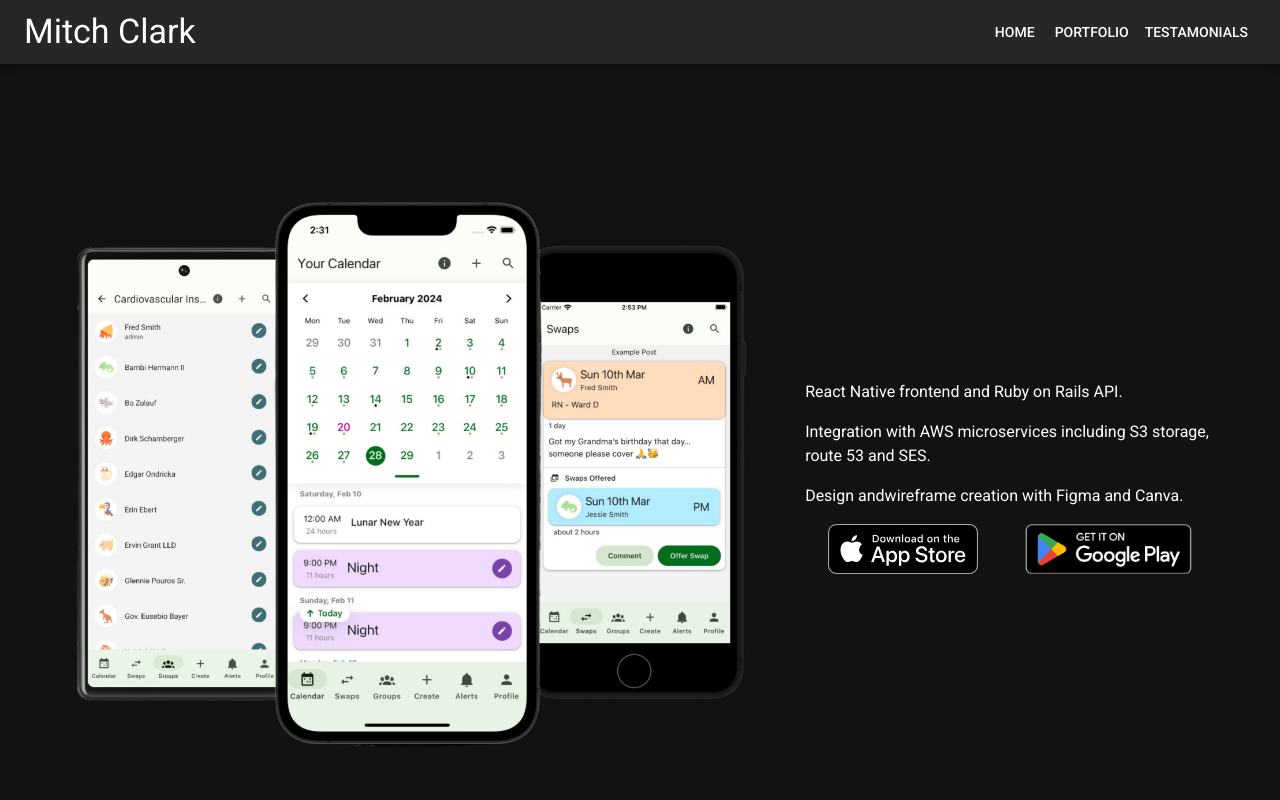
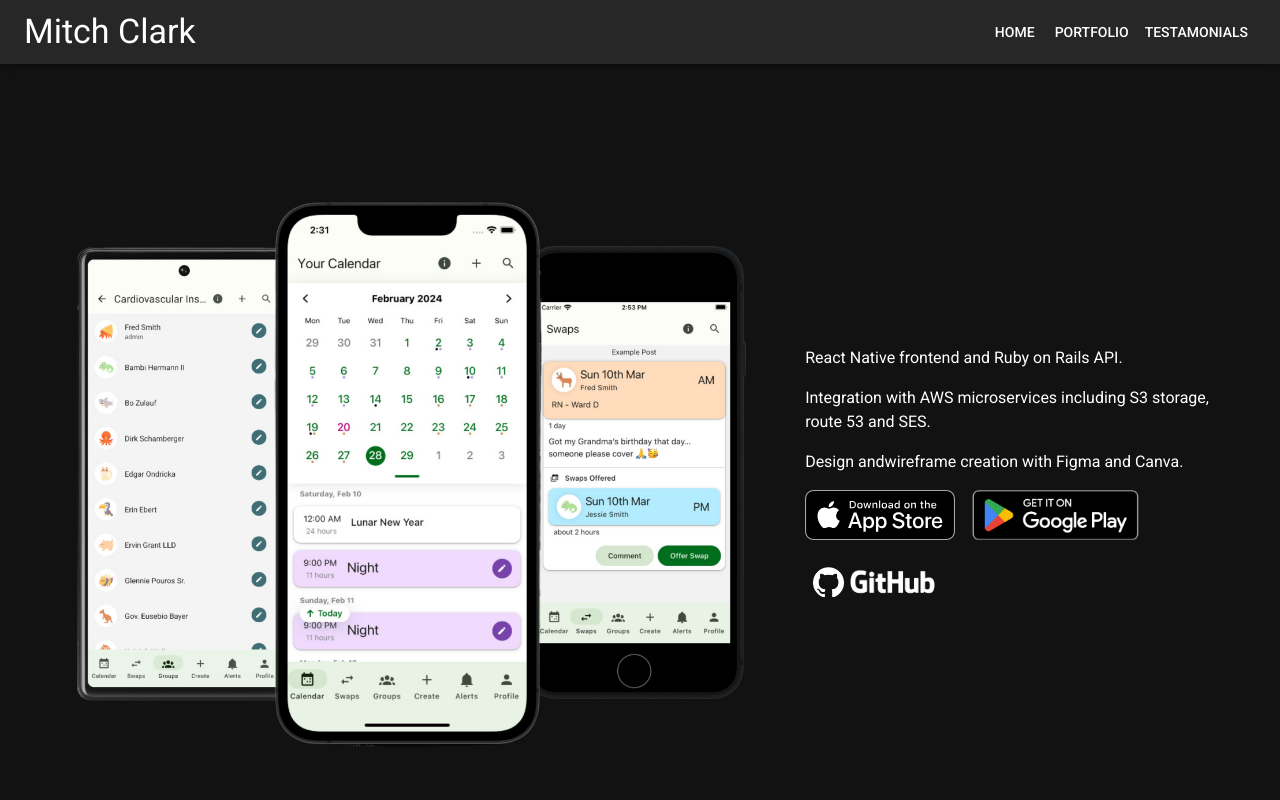
Before and after one commit to macla7/portfolio, a Next.js app: page /portfolio in a window 1280 px wide. Shown: the top 800 px of the page. Built offline with nearby package versions, Linux system fonts and the light colour scheme; what @mui/material-nextjs would draw is missing.

Commit message:
github link to STAPI

```diff
--- a/src/app/portfolio/page.js
+++ b/src/app/portfolio/page.js
@@ -61,12 +61,12 @@ export default function About() {
           <Typography variant="body1" sx={{ mb: 2 }}>
             Design andwireframe creation with Figma and Canva.
           </Typography>
+
           <Box
             sx={{
               display: "flex",
-              justifyContent: "space-around",
-
               width: "100%",
+              mb: 2,
             }}
           >
             <Button
@@ -74,13 +74,11 @@ export default function About() {
               href="https://apps.apple.com/au/app/shift-pals/id6449267356" // Replace with your app's URL
               target="_blank"
               rel="noopener noreferrer"
-              style={{
-                padding: 0,
-              }}
+              sx={{ padding: 0, mr: 2 }}
             >
               <img
                 src="/images/app-store-badge.svg"
-                alt="Google Play Badge"
+                alt="App store badge"
                 style={{ height: 50 }}
               />
             </Button>
@@ -97,6 +95,26 @@ export default function About() {
                 src="/images/cropped-android.png"
                 alt="Google Play Badge"
                 style={{ height: 50 }}
+              />
+            </Button>
+          </Box>
+          <Box sx={{ display: "flex", width: "100%" }}>
+            <Button
+              component="a"
+              href="https://github.com/macla7/STAPI" // Replace with your app's URL
+              target="_blank"
+              rel="noopener noreferrer"
+              style={{}}
+            >
+              <img
+                src="/images/github-mark-white.png"
+                alt="Github cat logo"
+                style={{ height: 30 }}
+              />
+              <img
+                src="/images/GitHub_Logo_White.png"
+                alt="Github logo"
+                style={{ height: 40 }}
               />
             </Button>
           </Box>
```
Also changed, not shown: public/images/GitHub_Logo_White.png (added), public/images/github-mark-white.png (added).
